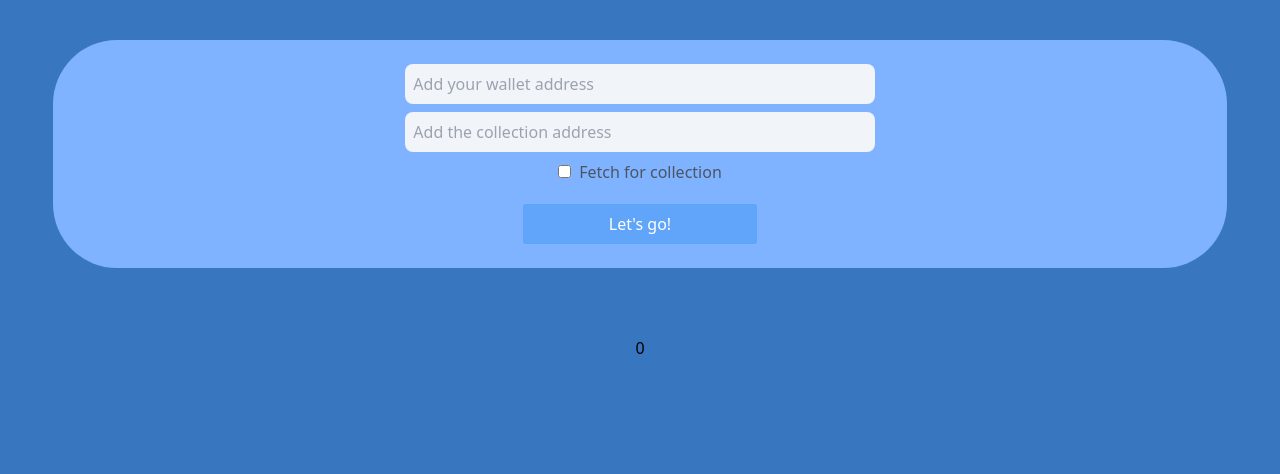
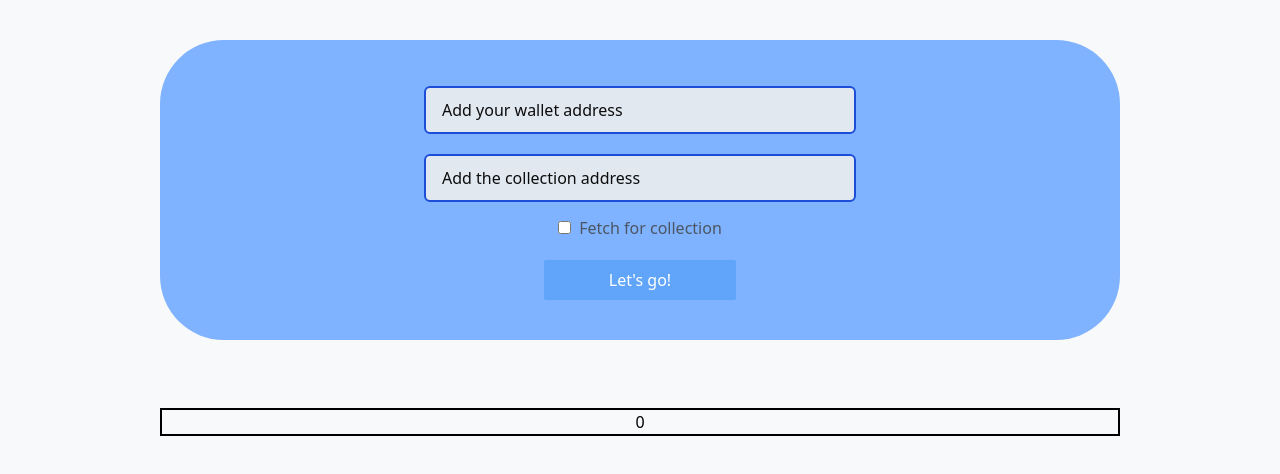
Before and after one commit to MIDeth/nft-gallery, a Next.js app: page / in a window 1280 px wide. Shown: the top 474 px of the page. Built offline with nearby package versions, Linux system fonts and the light colour scheme.

Commit message:
change styling 🌙

```diff
--- a/pages/index.jsx
+++ b/pages/index.jsx
@@ -55,10 +55,10 @@ const Home = () => {
 
   return (
     <div className="flex flex-col items-center justify-center pb-8 gap-y-3">
-      <div className="mx-14 my-10 flex w-11/12 flex-col items-center justify-center gap-y-2 rounded-[4rem] bg-[#80B3FF] py-6">
+      <div className="mx-14 my-10 flex w-9/12 flex-col items-center justify-center gap-y-2 rounded-[4rem] bg-[#80B3FF] py-10">
         <input
           disabled={fetchForCollection}
-          className="w-2/5 px-2 py-2 text-gray-800 rounded-lg bg-slate-100 focus:outline-blue-300 disabled:bg-slate-50 disabled:text-gray-50"
+          className="font-second my-1.5 h-12  w-[27rem] rounded-md border-2 border-blue-700 bg-slate-200 px-2 py-2 pl-4 text-black placeholder-black placeholder-opacity-95 focus:outline-blue-300 disabled:bg-slate-50 disabled:text-gray-50"
           onChange={(e) => {
             setWalletAddress(e.target.value)
           }}
@@ -67,7 +67,7 @@ const Home = () => {
           placeholder="Add your wallet address"
         ></input>
         <input
-          className="w-2/5 px-2 py-2 text-gray-800 rounded-lg bg-slate-100 focus:outline-blue-300 disabled:bg-slate-50 disabled:text-gray-50"
+          className="font-second my-1.5 h-12 w-[27rem] rounded-md border-2 border-blue-700 bg-slate-200 pl-4 text-black placeholder-black placeholder-opacity-95"
           onChange={(e) => {
             setCollectionAddress(e.target.value)
           }}
@@ -98,7 +98,7 @@ const Home = () => {
           Let's go!{' '}
         </button>
       </div>
-      <div className="flex flex-wrap justify-center w-5/6 mt-4 gap-y-12 gap-x-2">
+      <div className="flex flex-wrap justify-center w-9/12 mt-4 border-2 border-black gap-y-12 gap-x-2">
         {NFTs.length &&
           NFTs.map((nft) => {
             return <NFTCard nft={nft}></NFTCard>
--- a/styles/globals.css
+++ b/styles/globals.css
@@ -3,5 +3,5 @@
 @tailwind utilities;
 
 html {
-  background-color: #3876bf;
+  background-color: #f8f9fa;
 }
```
